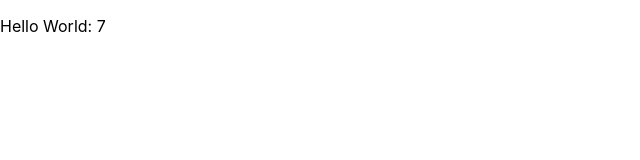
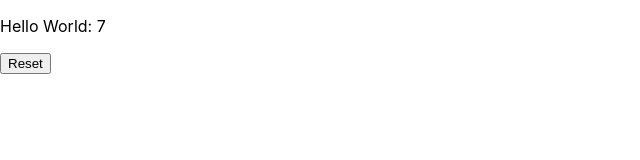
Before and after one commit to b-dalton/game-jam, a React (Create React App) app: page / in a window 1280 px wide. Shown: the top 160 px of the page, without its empty margins (0-640 px from the left). Built offline with nearby package versions, Linux system fonts and the light colour scheme.

Commit message:
Add reset count button

```diff
--- a/src/components/BaseGameLoop.jsx
+++ b/src/components/BaseGameLoop.jsx
@@ -3,11 +3,11 @@ import { useGameState } from "../game-state";
 
 export const BaseGameLoop = () => {
   const timerRef = useRef();
-  const { updateCount } = useGameState();
+  const { incrementCount } = useGameState();
 
   useEffect(() => {
     timerRef.current = setInterval(() => {
-      updateCount();
+      incrementCount();
     }, 1000);
 
     return () => {
--- a/src/components/GameWindow.jsx
+++ b/src/components/GameWindow.jsx
@@ -1,11 +1,13 @@
 import React from "react";
 import { useGameState } from "../game-state";
+import { ResetButton } from "./ResetButton";
 
 export const GameWindow = (props) => {
   const { count } = useGameState();
   return (
     <div>
       <p>Hello World: {count}</p>
+      <ResetButton />
     </div>
   );
 };
--- /dev/null
+++ b/src/components/ResetButton.jsx
@@ -0,0 +1,15 @@
+import React from "react";
+import { useGameState } from "../game-state";
+
+export const ResetButton = () => {
+  const { setCount } = useGameState();
+  return (
+    <button
+      onClick={() => {
+        setCount(0);
+      }}
+    >
+      Reset
+    </button>
+  );
+};
--- a/src/game-state.js
+++ b/src/game-state.js
@@ -4,7 +4,7 @@ export const GameStateContext = React.createContext({});
 
 export const GameStateProvider = ({ children }) => {
   const [count, setCount] = useState(0);
-  const updateCount = useCallback(() => {
+  const incrementCount = useCallback(() => {
     setCount(count + 1);
   }, [count]);
 
@@ -12,7 +12,8 @@ export const GameStateProvider = ({ children }) => {
     <GameStateContext.Provider
       value={{
         count,
-        updateCount,
+        incrementCount,
+        setCount,
       }}
     >
       {children}
```
